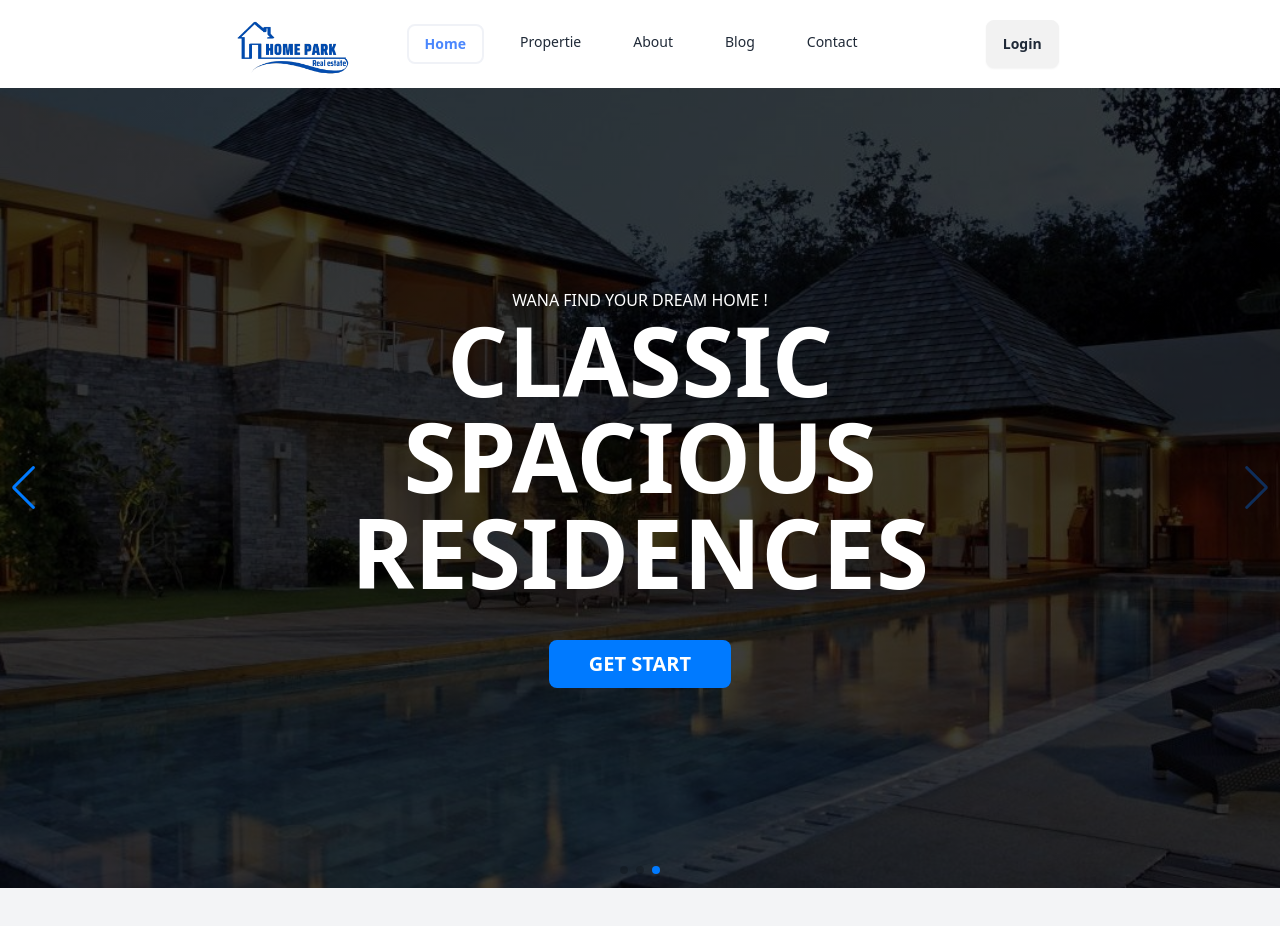
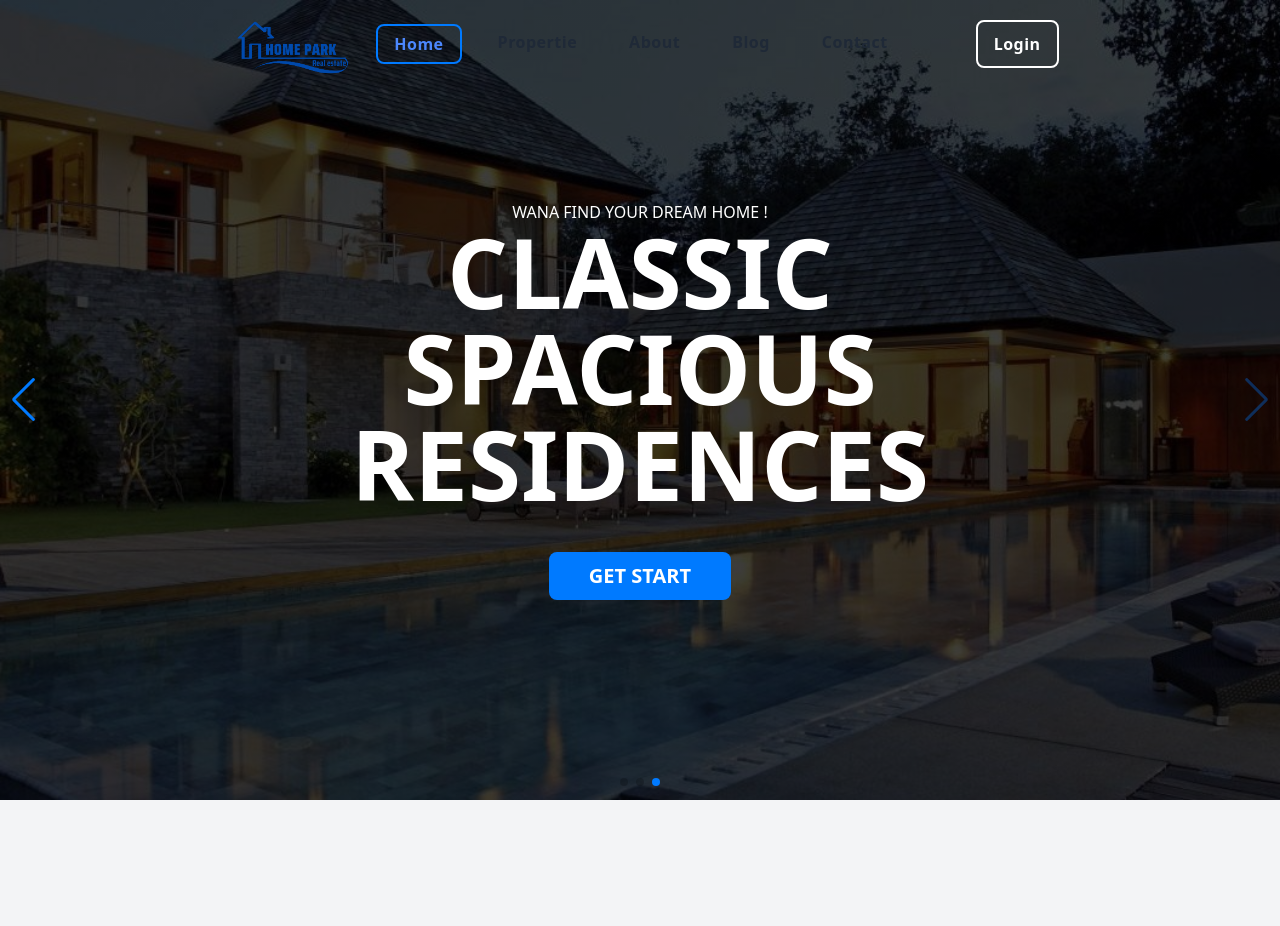
Before and after one commit to tahfeezmizan/home-park, a React (Vite) app: page / in a window 1280 px wide. Shown: the top 926 px of the page. Built offline with nearby package versions, Linux system fonts and the light colour scheme; no server answers.

Commit message:
Made the navbar transparent

```diff
--- a/src/components/Header/Login.jsx
+++ b/src/components/Header/Login.jsx
@@ -1,4 +1,3 @@
-import { GoogleAuthProvider } from "firebase/auth/cordova";
 import { useState } from "react";
 import { Helmet } from "react-helmet-async";
 import { useForm } from "react-hook-form";
@@ -6,8 +5,7 @@ import { FaRegEye, FaRegEyeSlash } from "react-icons/fa6";
 import { NavLink, useLocation, useNavigate } from "react-router-dom";
 import { toast } from 'react-toastify';
 import UseAuth from "../../Hooks/UseAuth";
-import auth from "../../firebase/firebase.config";
-import { TbUserEdit } from "react-icons/tb";
+import AboutBg from '../../assets/about-bg-.jpg'
 
 const Login = () => {
     const { singInUser, googleLogin, githubLogin } = UseAuth();
@@ -43,7 +41,7 @@ const Login = () => {
     };
 
     return (
-        <div className="hero min-h-screen bg-base-200">
+        <div className="hero min-h-screen bg-base-200" style={{ backgroundImage: `url(${AboutBg})` }}>
             <Helmet>
                 <title>Login - Home Park React Template</title>
             </Helmet>
@@ -87,7 +85,7 @@ const Login = () => {
                         {errors.password && <span className="text-xs text-red-500">Password is required</span>}
                     </div>
                     <div className="form-control my-6">
-                        <button className="btn btn-primary text-white text-xl font-bold">Login</button>
+                        <button className="btn  bg-[#007AFF] hover:bg-[#007bffde] text-white text-xl font-bold">Login</button>
                     </div>
                 </form>
                 <div className="text-center">
@@ -126,7 +124,7 @@ const Login = () => {
                         </button>
                     </div>
                 </div>
-                <h3 className="text-black text-center pt-3">Don't have an account? <NavLink to="/register" className="text-green-600 font-bold">Create Account</NavLink></h3>
+                <h3 className="text-black text-center pt-3">Don't have an account? <NavLink to="/register" className="text-[#007AFF] font-bold">Create Account</NavLink></h3>
             </div>
         </div>
     );
--- a/src/components/Header/Navigation.css
+++ b/src/components/Header/Navigation.css
@@ -1,13 +1,21 @@
+a {
+    color: white;
+    font-weight: 600;
+    font-size: 16px;
+    letter-spacing: 0.5px;
+}
+
 a.active {
-    background: #fff !important;
-    border: 2px solid #f0f2f7;
+    background: #ffffff00 !important;
+    border: 2px solid #007AFF;
     color: #4b87fd !important;
     font-weight: 700;
 }
 
+
 .Sitelogo.active {
     border: none !important;
-    color: black !important;
+    color: #fff !important;
 }
 
 
--- a/src/components/Header/Navigation.jsx
+++ b/src/components/Header/Navigation.jsx
@@ -26,7 +26,7 @@ const Navigation = () => {
     </>
 
     return (
-        <div className="w-full lg:w-5/6 xl:w-8/12 mx-auto  navbar py-4">
+        <div className="w-full lg:w-5/6 xl:w-8/12 mx-auto absolute left-0 right-0 top-0 z-50 navbar py-4">
             <div data-aos="fade-right" data-aos-duration="1300" className="navbar-start">
                 <div className="dropdown">
                     <div tabIndex={0} role="button" className="btn btn-ghost lg:hidden">
@@ -63,7 +63,7 @@ const Navigation = () => {
                     </div>
                     :
                     <div className="flex gap-4">
-                        <NavLink className="btn" to="/login">Login</NavLink>
+                        <NavLink className="btn btn-outline border-white hover:border-[#007AFF] border-2 text-white font-semibold text-base" to="/login">Login</NavLink>
                     </div>
                 }
             </div>
```
Also changed, not shown: 1 other file (tests, documents, lock files or other folders).
